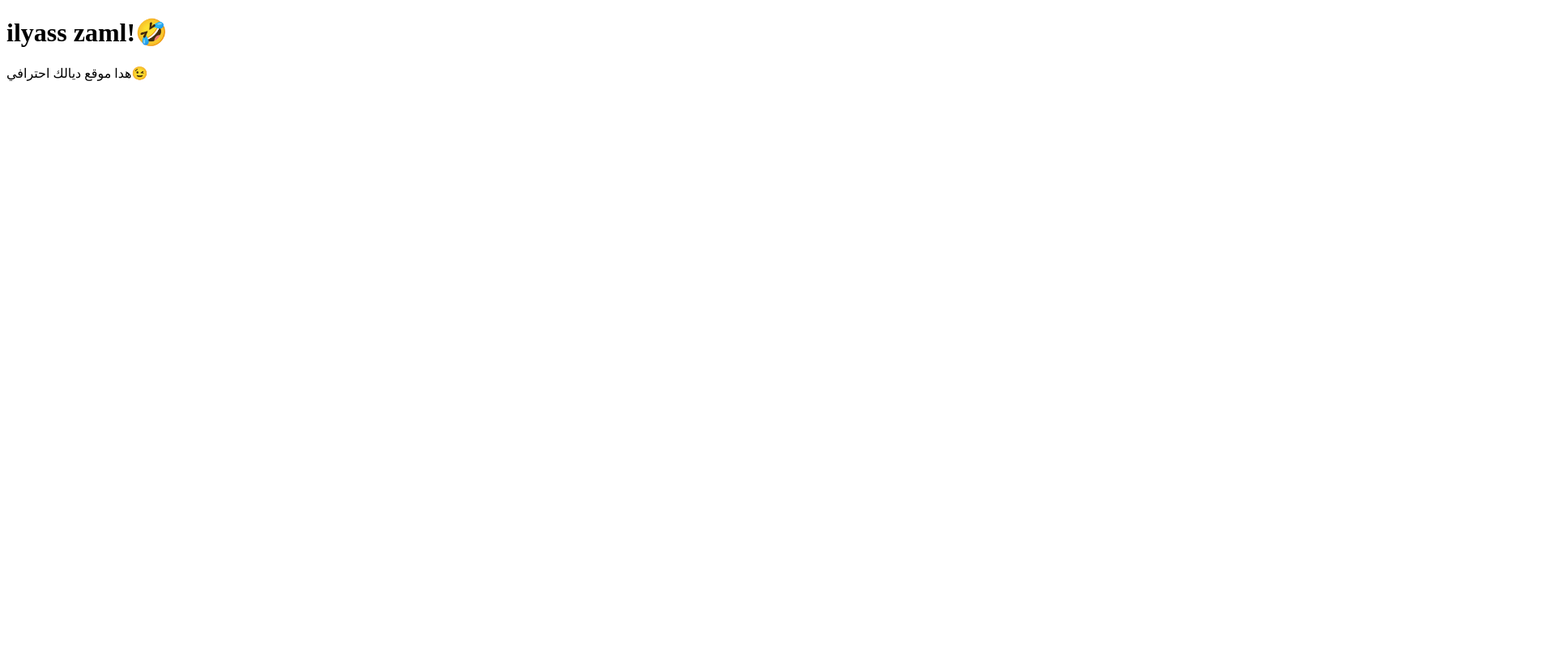
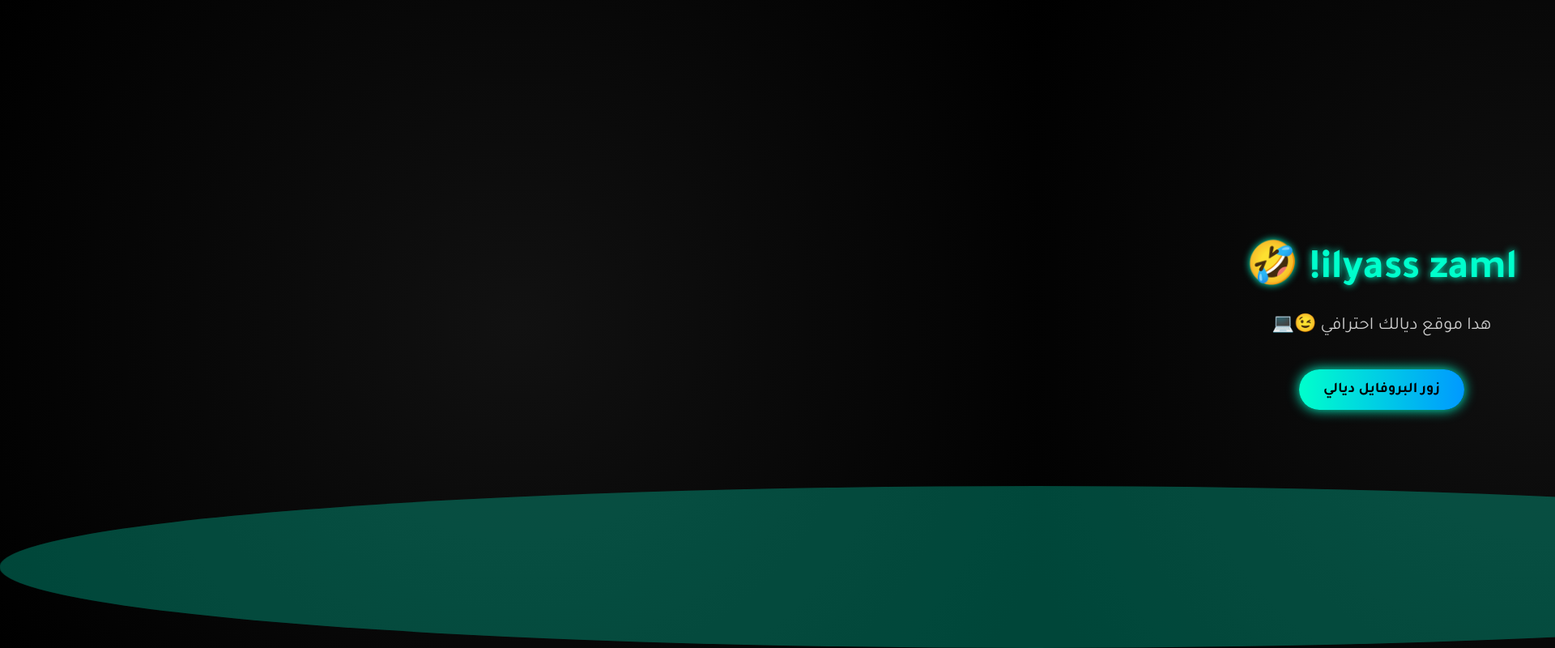
Before and after one commit to PH212man/PH212man.github.io, a plain HTML site: page index.html in a window 1280 px wide. Shown: the top 800 px of the page at 81% size, 1920 px wide, since content can reach past the window. Drawn offline with Linux system fonts and the light colour scheme.

Commit message:
clean professional design

```diff
--- a/index.html
+++ b/index.html
@@ -1,12 +1,93 @@
 <!DOCTYPE html>
-<html lang="ar">
+<html lang="ar" dir="rtl">
 <head>
-  <meta charset="utf-8" />
-  <meta name="viewport" content="width=device-width, initial-scale=1" />
-  <title>موقعي الشخصي</title>
+  <meta charset="UTF-8">
+  <meta name="viewport" content="width=device-width, initial-scale=1.0">
+  <title>موقعي الشخصي - إلياس</title>
+  <style>
+    @import url('https://fonts.googleapis.com/css2?family=Tajawal:wght@400;700&display=swap');
+
+    * {
+      margin: 0;
+      padding: 0;
+      box-sizing: border-box;
+    }
+
+    body {
+      background: radial-gradient(circle at center, #111, #000);
+      color: #fff;
+      font-family: "Tajawal", sans-serif;
+      height: 100vh;
+      display: flex;
+      flex-direction: column;
+      justify-content: center;
+      align-items: center;
+      overflow: hidden;
+    }
+
+    h1 {
+      font-size: 52px;
+      color: #00ffcc;
+      text-shadow: 0 0 15px #00ffcc, 0 0 30px #00ffcc;
+      animation: glow 2.5s infinite alternate;
+    }
+
+    p {
+      font-size: 22px;
+      color: #ccc;
+      margin: 20px 0 40px;
+    }
+
+    a.btn {
+      background: linear-gradient(90deg, #00ffcc, #0099ff);
+      color: #000;
+      padding: 14px 30px;
+      border-radius: 30px;
+      font-weight: bold;
+      text-decoration: none;
+      font-size: 18px;
+      transition: 0.3s;
+      box-shadow: 0 0 15px #00ffcc;
+    }
+
+    a.btn:hover {
+      transform: scale(1.08);
+      box-shadow: 0 0 25px #00ffcc, 0 0 50px #0099ff;
+    }
+
+    .wave {
+      position: absolute;
+      bottom: 0;
+      left: 0;
+      width: 200%;
+      height: 200px;
+      background: rgba(0, 255, 204, 0.15);
+      border-radius: 100%;
+      animation: wave 6s infinite linear;
+    }
+
+    .wave:nth-child(2) {
+      animation-delay: 2s;
+      opacity: 0.5;
+    }
+
+    @keyframes wave {
+      from { transform: translateX(0); }
+      to { transform: translateX(-50%); }
+    }
+
+    @keyframes glow {
+      from { text-shadow: 0 0 10px #00ffcc; }
+      to { text-shadow: 0 0 30px #00ffff, 0 0 60px #00ffcc; }
+    }
+  </style>
 </head>
 <body>
-  <h1>ilyass zaml!🤣</h1>
-  <p>هدا موقع ديالك احترافي😉</p>
+  <h1>ilyass zaml! 🤣</h1>
+  <p>هدا موقع ديالك احترافي 😉💻</p>
+  <a href="https://github.com/ph212man" class="btn">زور البروفايل ديالي</a>
+
+  <div class="wave"></div>
+  <div class="wave"></div>
 </body>
 </html>
```
